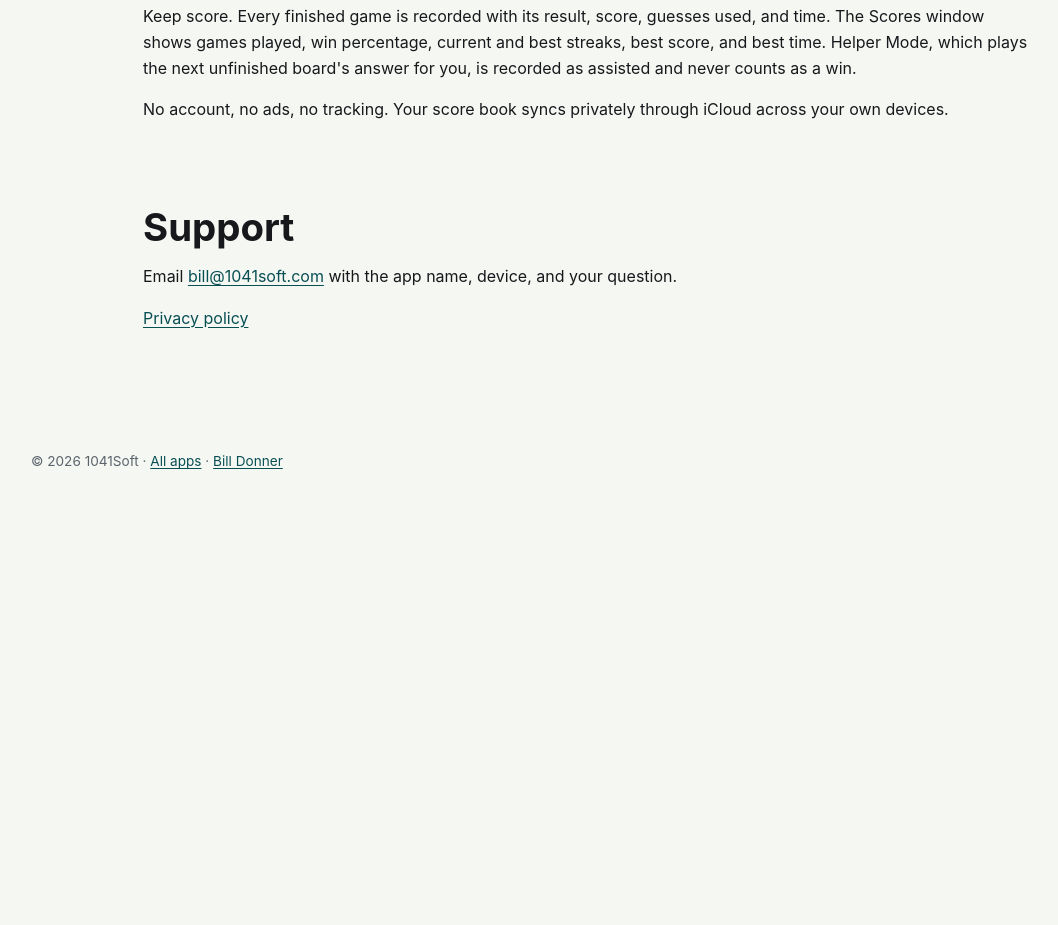
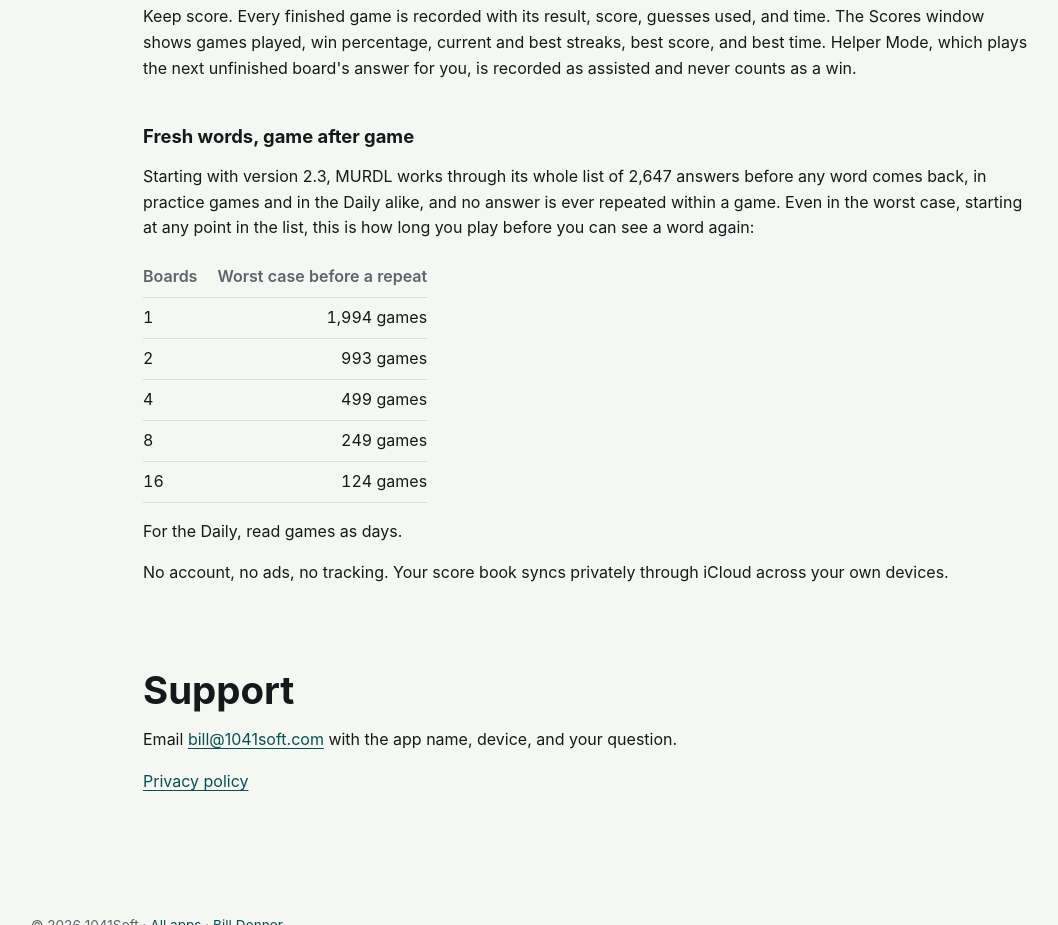
Before and after one commit to billdonner/1041soft-site, a plain HTML site: page murdl/index.html in a window 1280 px wide. Shown: the part 1060-1985 px from the top of the page, without its empty margins (53-1111 px from the left). Before the commit the page ends 1573 px from the top, so only its background shows below. Drawn offline with Linux system fonts and the light colour scheme.

Commit message:
MURDL: worst-case games before a repeated answer, per board count (2.3)
Co-Authored-By: Claude Opus 5.5 <noreply@anthropic.com>
Claude-Session: https://claude.ai/code/session_013nFRNMzd4vX96mLgsvBnRo

```diff
--- a/murdl/index.html
+++ b/murdl/index.html
@@ -11,6 +11,19 @@
     <p>Built for the Mac. Type on your real keyboard from any window. The on-screen keyboard is a small floating window that shows the best result each letter has earned on any board; close it if you do not need it, and MURDL remembers where you put it. Every action has a menu item and a keyboard shortcut, so the whole game can be played without touching the mouse.</p>
     <p>See the boards your way. A grid of up to eight boards per row, or one long horizontal strip. Scroll with a trackpad swipe, a scroll wheel, or the arrow keys, which step a highlight from board to board and keep it in view.</p>
     <p>Keep score. Every finished game is recorded with its result, score, guesses used, and time. The Scores window shows games played, win percentage, current and best streaks, best score, and best time. Helper Mode, which plays the next unfinished board&#x27;s answer for you, is recorded as assisted and never counts as a win.</p>
+    <h2>Fresh words, game after game</h2>
+    <p>Starting with version 2.3, MURDL works through its whole list of 2,647 answers before any word comes back, in practice games and in the Daily alike, and no answer is ever repeated within a game. Even in the worst case, starting at any point in the list, this is how long you play before you can see a word again:</p>
+    <table class="data-table">
+      <thead><tr><th scope="col">Boards</th><th scope="col">Worst case before a repeat</th></tr></thead>
+      <tbody>
+        <tr><td>1</td><td>1,994 games</td></tr>
+        <tr><td>2</td><td>993 games</td></tr>
+        <tr><td>4</td><td>499 games</td></tr>
+        <tr><td>8</td><td>249 games</td></tr>
+        <tr><td>16</td><td>124 games</td></tr>
+      </tbody>
+    </table>
+    <p>For the Daily, read games as days.</p>
     <p>No account, no ads, no tracking. Your score book syncs privately through iCloud across your own devices.</p></section>
 <section class="section" id="support"><h2>Support</h2><p>Email <a href="mailto:bill@1041soft.com">bill@1041soft.com</a> with the app name, device, and your question.</p><p><a href="https://1041soft.com/murdl/privacy/">Privacy policy</a></p></section></main>
 <footer class="wrap site-footer">© 2026 1041Soft · <a href="/">All apps</a> · <a href="https://billdonner.com/">Bill Donner</a></footer></body></html>
--- a/style.css
+++ b/style.css
@@ -388,3 +388,7 @@ footer:not(.site-footer){margin-top:3.5rem;border-top:1px solid var(--line)}
   .button{width:100%}
   .status{white-space:normal;text-align:right}
 }
+.data-table{border-collapse:collapse;margin:1rem 0;font-variant-numeric:tabular-nums}
+.data-table th,.data-table td{border-bottom:1px solid var(--line);padding:.45rem 1.25rem .45rem 0;text-align:left}
+.data-table th{color:var(--muted);font-weight:600}
+.data-table td:last-child,.data-table th:last-child{text-align:right;padding-right:0}
```
